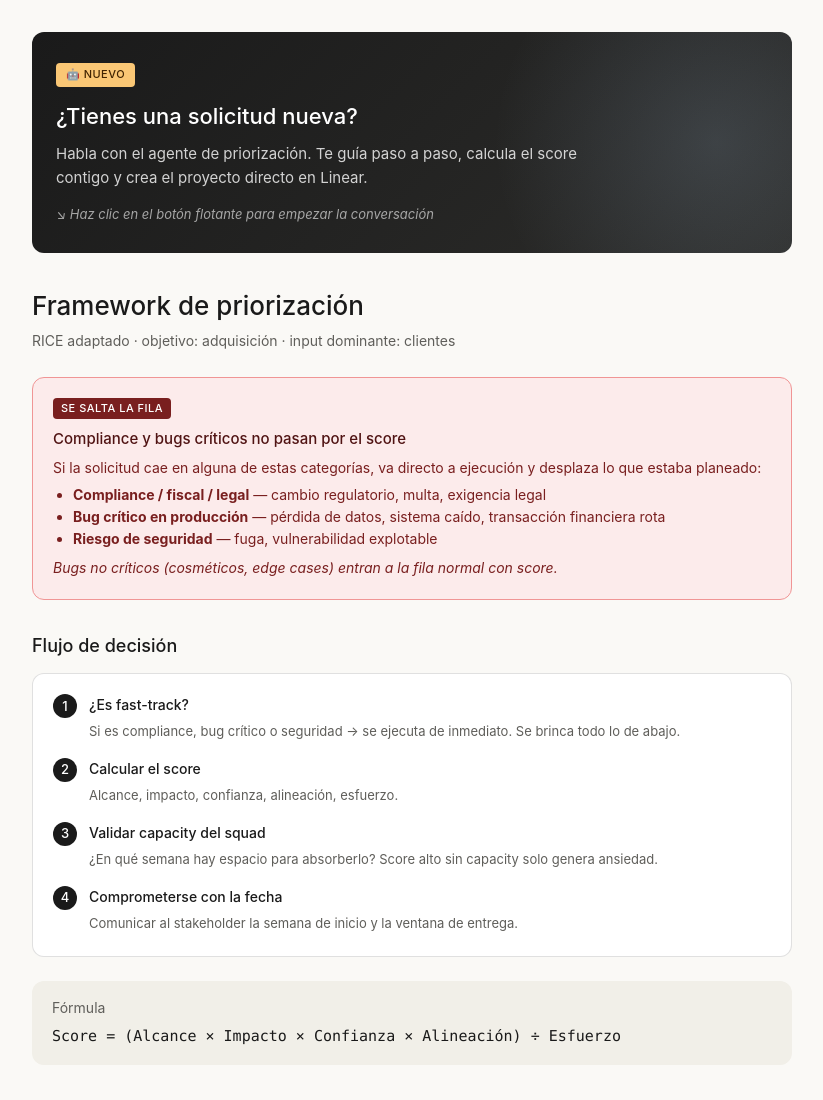
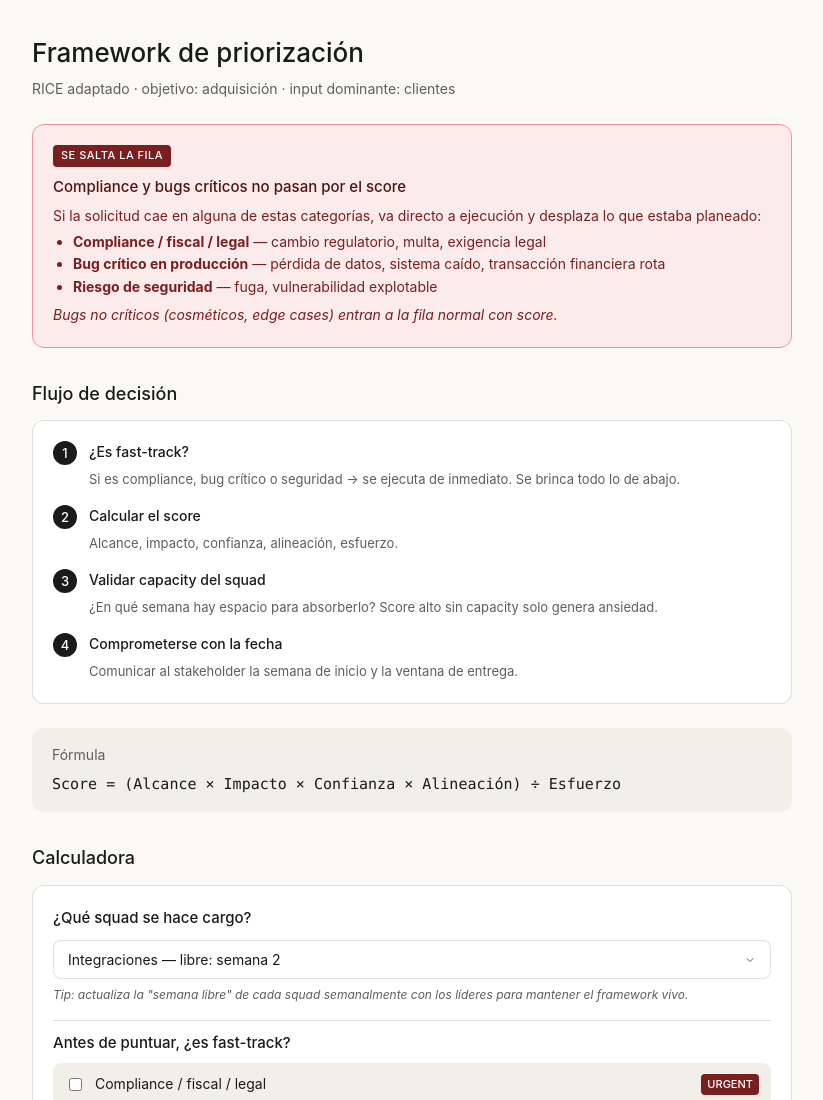
Before and after one commit to andremoura-sketch/wandavision, a plain HTML site: page index.html in a window 1280 px wide. Shown: the top 1100 px of the page, without its empty margins (228-1051 px from the left). Drawn offline with Linux system fonts and the light colour scheme; a script that the page names is missing.

Commit message:
Update index.html

```diff
--- a/index.html
+++ b/index.html
@@ -322,57 +322,6 @@
   .checklist li { margin-bottom: 4px; font-size: 14px; }
   .checklist em { color: var(--text-2); font-style: italic; font-size: 13px; }
 
-  .agent-card {
-    background: linear-gradient(135deg, #1a1a1a 0%, #2c2c2a 100%);
-    border-radius: var(--radius-lg);
-    padding: 1.75rem 1.5rem;
-    margin-bottom: 2rem;
-    color: white;
-    position: relative;
-    overflow: hidden;
-  }
-  .agent-card::before {
-    content: '';
-    position: absolute;
-    top: -50%;
-    right: -20%;
-    width: 60%;
-    height: 200%;
-    background: radial-gradient(circle, rgba(181, 212, 244, 0.15) 0%, transparent 70%);
-    pointer-events: none;
-  }
-  .agent-content { position: relative; z-index: 1; }
-  .agent-badge {
-    display: inline-block;
-    background: #FAC775;
-    color: #412402;
-    font-size: 11px;
-    font-weight: 500;
-    padding: 3px 10px;
-    border-radius: 4px;
-    letter-spacing: 0.5px;
-    margin-bottom: 12px;
-  }
-  .agent-title {
-    font-size: 22px;
-    font-weight: 500;
-    margin: 0 0 8px;
-    color: white;
-  }
-  .agent-subtitle {
-    font-size: 15px;
-    color: rgba(255, 255, 255, 0.8);
-    margin: 0 0 14px;
-    line-height: 1.6;
-    max-width: 540px;
-  }
-  .agent-hint {
-    font-size: 13px;
-    color: rgba(255, 255, 255, 0.6);
-    margin: 0;
-    font-style: italic;
-  }
-
   .footer {
     margin-top: 2.5rem;
     padding-top: 1.5rem;
@@ -385,16 +334,6 @@
 </head>
 <body>
 <div class="container">
-
-  <!-- AGENTE CONVERSACIONAL -->
-  <div class="agent-card">
-    <div class="agent-content">
-      <div class="agent-badge">🤖 NUEVO</div>
-      <h2 class="agent-title">¿Tienes una solicitud nueva?</h2>
-      <p class="agent-subtitle">Habla con el agente de priorización. Te guía paso a paso, calcula el score contigo y crea el proyecto directo en Linear.</p>
-      <p class="agent-hint">↘ Haz clic en el botón flotante para empezar la conversación</p>
-    </div>
-  </div>
 
   <!-- Widget de ElevenLabs ConvAI -->
   <elevenlabs-convai agent-id="agent_7301ksn7fejxfqf93mx3xc19vysz"></elevenlabs-convai>
```
